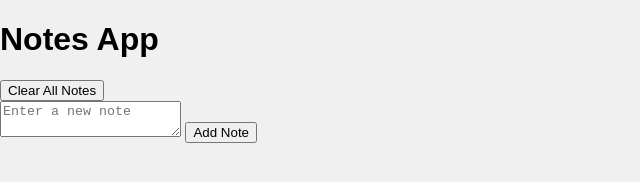
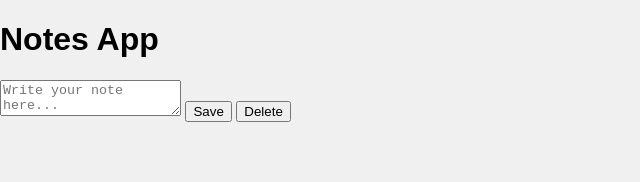
Before and after one commit to hdsnisnotreal/Googe-Docs, a plain HTML site: page index.html in a window 1280 px wide. Shown: the whole page, without its empty margins (0-640 px from the left). Drawn offline with Linux system fonts and the light colour scheme.

Commit message:
Update index.html

```diff
--- a/index.html
+++ b/index.html
@@ -3,21 +3,21 @@
 <head>
     <meta charset="UTF-8">
     <meta name="viewport" content="width=device-width, initial-scale=1.0">
+    <title>Notes App</title>
     <link rel="stylesheet" href="styles.css">
-    <title>Notes App</title>
 </head>
 <body>
     <div class="container">
-        <div class="header">
-            <h1>Notes App</h1>
-            <button id="clearNotes">Clear All Notes</button>
-        </div>
+        <h1>Notes App</h1>
         <div class="notes-container">
-            <div id="notesList"></div>
-        </div>
-        <div class="footer">
-            <textarea id="newNote" placeholder="Enter a new note"></textarea>
-            <button id="addNote">Add Note</button>
+            <div class="notes-list" id="notes-list">
+                <!-- Notes will be displayed here -->
+            </div>
+            <div class="notes-editor">
+                <textarea id="note-editor" placeholder="Write your note here..."></textarea>
+                <button id="save-button">Save</button>
+                <button id="delete-button">Delete</button>
+            </div>
         </div>
     </div>
     <script src="script.js"></script>
```
